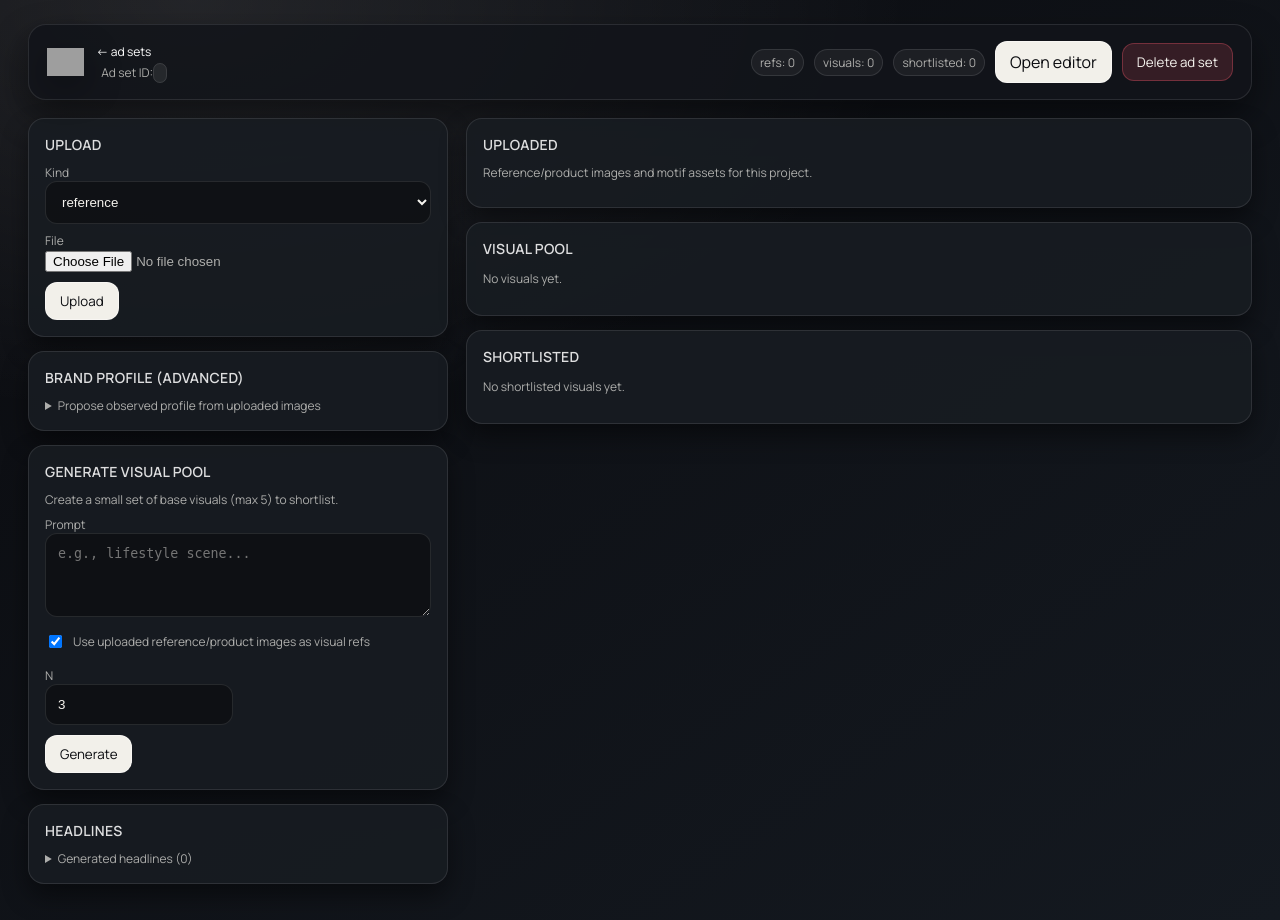
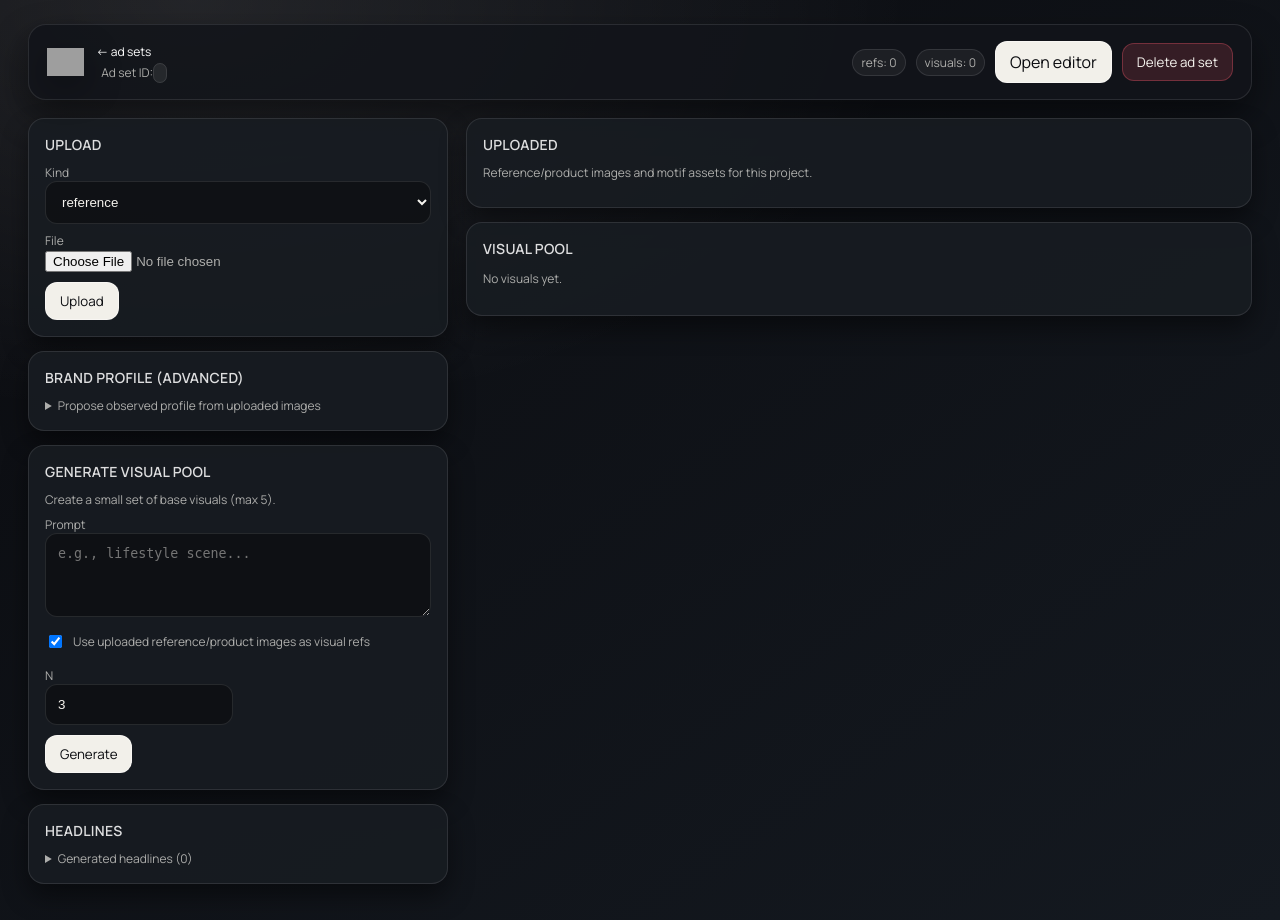
Before and after one commit to Bingeljell/performance_genai, a FastAPI app: page /projects/1 in a window 1280 px wide. Run offline with FastAPI, Linux system fonts and the light colour scheme; some libraries are stand-ins or nearby versions; grey boxes are pictures that could not be loaded.

Commit message:
Simplify visual pool card actions

```diff
--- a/src/performance_genai/api/templates/project.html
+++ b/src/performance_genai/api/templates/project.html
@@ -81,7 +81,6 @@
         <div class="row" style="align-items:center;">
           <span class="pill">refs: {{ (assets | selectattr('kind','equalto','reference') | list | length) }}</span>
           <span class="pill">visuals: {{ base_kvs|length }}</span>
-          <span class="pill">shortlisted: {{ shortlisted_kvs|length }}</span>
           <a class="btn btn-primary" href="/projects/{{ project.project_id }}/editor">Open editor</a>
           <form method="post" action="/projects/{{ project.project_id }}/delete" onsubmit="return confirm('Delete this project and all its assets?');">
             <button class="btn btn-danger" type="submit">Delete ad set</button>
@@ -128,7 +127,7 @@
 
           <div class="panel">
             <h2>Generate Visual Pool</h2>
-            <div class="muted">Create a small set of base visuals (max 5) to shortlist.</div>
+            <div class="muted">Create a small set of base visuals (max 5).</div>
             <form method="post" action="/projects/{{ project.project_id }}/kvs/generate">
               <label>Prompt</label>
               <textarea name="prompt" required placeholder="e.g., lifestyle scene..."></textarea>
@@ -232,51 +231,12 @@
                     </div>
                     <div class="k">
                       <a class="muted" href="/projects/{{ project.project_id }}/assets/{{ a.asset_id }}" target="_blank">open</a>
-                      {% if a.metadata.get('shortlisted') %}
-                        <small class="pill">shortlisted</small>
-                      {% endif %}
-                      <form method="post" action="/projects/{{ project.project_id }}/kvs/{{ a.asset_id }}/shortlist">
-                        <input type="hidden" name="shortlisted" value="{% if a.metadata.get('shortlisted') %}0{% else %}1{% endif %}" />
-                        <button class="btn {% if not a.metadata.get('shortlisted') %}btn-primary{% endif %}" type="submit">{% if a.metadata.get('shortlisted') %}Remove{% else %}Shortlist{% endif %}</button>
-                      </form>
-                      <form method="post" action="/projects/{{ project.project_id }}/assets/{{ a.asset_id }}/delete" onsubmit="return confirm('Delete this KV?');">
-                        <button class="btn btn-danger" type="submit">Delete</button>
-                      </form>
                     </div>
                   </div>
                 {% endfor %}
               </div>
             {% else %}
               <p class="muted">No visuals yet.</p>
-            {% endif %}
-          </div>
-
-          <div class="panel">
-            <h2>Shortlisted</h2>
-            {% if shortlisted_kvs %}
-              <div class="grid">
-                {% for a in shortlisted_kvs %}
-                  <div class="item">
-                    <img class="thumb" src="/projects/{{ project.project_id }}/assets/{{ a.asset_id }}" />
-                    <div class="k">
-                      <small>kv</small>
-                      <small><code>{{ a.asset_id }}</code></small>
-                    </div>
-                    <div class="k">
-                      <small class="muted">{{ a.metadata.get('display_name', a.filename) }}</small>
-                    </div>
-                    <div class="k">
-                      <a class="muted" href="/projects/{{ project.project_id }}/assets/{{ a.asset_id }}" target="_blank">open</a>
-                      <form method="post" action="/projects/{{ project.project_id }}/kvs/{{ a.asset_id }}/shortlist">
-                        <input type="hidden" name="shortlisted" value="0" />
-                        <button class="btn" type="submit">Remove</button>
-                      </form>
-                    </div>
-                  </div>
-                {% endfor %}
-              </div>
-            {% else %}
-              <p class="muted">No shortlisted visuals yet.</p>
             {% endif %}
           </div>
         </div>
```
Also changed, not shown: docs/changelog.md.
